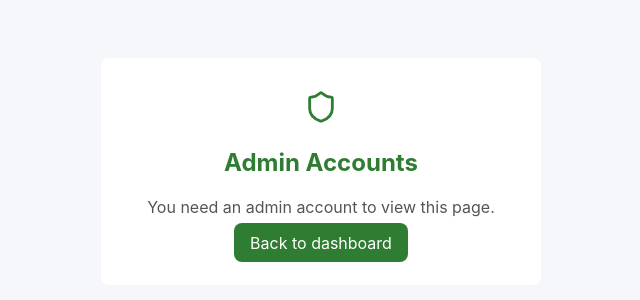
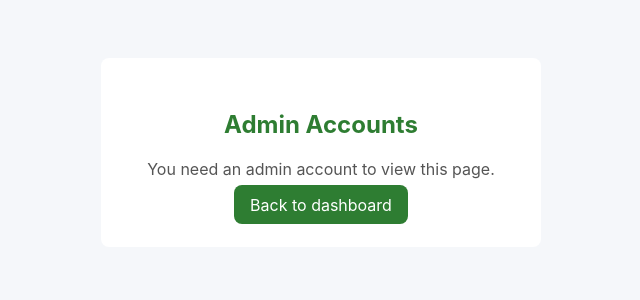
Before and after one commit to alfonsomartin03/Second-Serve, a React (Vite) app in the folder client/: page /admin/accounts in a window 1280 px wide. Shown: the part 70-370 px from the top of the page, without its empty margins (319-959 px from the left). Built offline with nearby package versions, Linux system fonts and the light colour scheme.

Commit message:
simplify accounts page

```diff
--- a/client/src/Pages/AdminAccounts.jsx
+++ b/client/src/Pages/AdminAccounts.jsx
@@ -1,6 +1,5 @@
 import { useEffect, useState } from "react";
 import { Link } from "react-router-dom";
-import { Shield, RotateCcw, Ban } from "lucide-react";
 import "../styles/AdminAccounts.css";
 
 const API_URL = "http://localhost:5001/api/admin/users";
@@ -10,7 +9,6 @@ export default function AdminAccounts() {
   const [loading, setLoading] = useState(true);
   const [message, setMessage] = useState("");
   const [error, setError] = useState("");
-  const [updatingUserId, setUpdatingUserId] = useState("");
 
   const token = localStorage.getItem("token");
   const accountType = localStorage.getItem("accountType");
@@ -50,7 +48,6 @@ export default function AdminAccounts() {
   }, [accountType, token]);
 
   const updateUserStatus = async (userId, action) => {
-    setUpdatingUserId(userId);
     setError("");
     setMessage("");
 
@@ -72,7 +69,6 @@ export default function AdminAccounts() {
         throw new Error(data.message || "Could not update account");
       }
 
-      // Change the row right away instead of forcing another full refresh.
       setUsers((currentUsers) =>
         currentUsers.map((user) =>
           user._id === userId
@@ -84,8 +80,6 @@ export default function AdminAccounts() {
       setMessage("Account updated.");
     } catch (err) {
       setError(err.message);
-    } finally {
-      setUpdatingUserId("");
     }
   };
 
@@ -93,7 +87,6 @@ export default function AdminAccounts() {
     return (
       <main className="admin-accounts-page">
         <section className="admin-empty">
-          <Shield size={34} />
           <h1>Admin Accounts</h1>
           <p>You need an admin account to view this page.</p>
           <Link to="/dashboard">Back to dashboard</Link>
@@ -150,19 +143,15 @@ export default function AdminAccounts() {
                     {user.accountStatus === "suspended" ? (
                       <button
                         className="account-action reactivate"
-                        disabled={updatingUserId === user._id}
                         onClick={() => updateUserStatus(user._id, "reactivate")}
                       >
-                        <RotateCcw size={16} />
                         Reactivate
                       </button>
                     ) : (
                       <button
                         className="account-action suspend"
-                        disabled={updatingUserId === user._id}
                         onClick={() => updateUserStatus(user._id, "suspend")}
                       >
-                        <Ban size={16} />
                         Suspend
                       </button>
                     )}
--- a/client/src/styles/AdminAccounts.css
+++ b/client/src/styles/AdminAccounts.css
@@ -99,7 +99,3 @@
   background: white;
   border-radius: 8px;
 }
-
-.admin-empty svg {
-  color: #2e7d32;
-}
```
